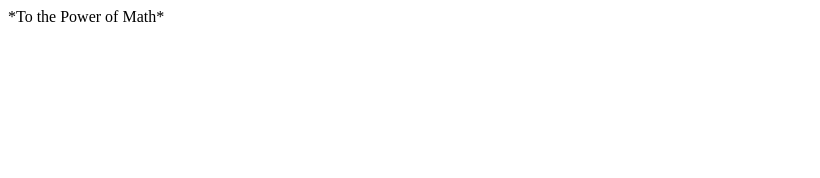
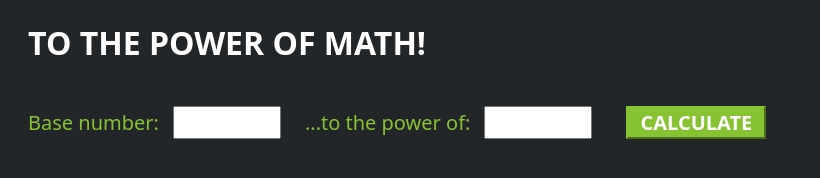
Before and after one commit to Jay-Martinez-Cloud/WebApp, a plain HTML site: page index.html in a window 1280 px wide. Shown: the whole page, without its empty margins (0-820 px from the left). Drawn offline with Linux system fonts and the light colour scheme.

Commit message:
updated index.html with front-end code

```diff
--- a/index.html
+++ b/index.html
@@ -1,12 +1,79 @@
+
 <!DOCTYPE html>
 <html>
-    <head>
-        <meta charset-"UTF-8">
-        <title>Math Power!</title>
-    </head>
-
-    <body>
-        *To the Power of Math*
-
-    </body>
+<head>
+    <meta charset="UTF-8">
+    <title>To the Power of Math!</title>
+    <!-- Styling for the client UI -->
+    <style>
+    h1 {
+        color: #FFFFFF;
+        font-family: system-ui;
+		margin-left: 20px;
+        }
+	body {
+        background-color: #222629;
+        }
+    label {
+        color: #86C232;
+        font-family: system-ui;
+        font-size: 20px;
+        margin-left: 20px;
+		margin-top: 20px;
+        }
+     button {
+        background-color: #86C232;
+		border-color: #86C232;
+		color: #FFFFFF;
+        font-family: system-ui;
+        font-size: 20px;
+		font-weight: bold;
+        margin-left: 30px;
+		margin-top: 20px;
+		width: 140px;
+        }
+	 input {
+        color: #222629;
+        font-family: system-ui;
+        font-size: 20px;
+        margin-left: 10px;
+		margin-top: 20px;
+		width: 100px;
+        }
+    </style>
+    <script>
+        // callAPI function that takes the base and exponent numbers as parameters
+        var callAPI = (base,exponent)=>{
+            // instantiate a headers object
+            var myHeaders = new Headers();
+            // add content type header to object
+            myHeaders.append("Content-Type", "application/json");
+            // using built in JSON utility package turn object to string and store in a variable
+            var raw = JSON.stringify({"base":base,"exponent":exponent});
+            // create a JSON object with parameters for API call and store in a variable
+            var requestOptions = {
+                method: 'POST',
+                headers: myHeaders,
+                body: raw,
+                redirect: 'follow'
+            };
+            // make API call with parameters and use promises to get response
+            fetch("https://c35pr3s5c2.execute-api.us-east-1.amazonaws.com/dev", requestOptions)
+            .then(response => response.text())
+            .then(result => alert(JSON.parse(result).body))
+            .catch(error => console.log('error', error));
+        }
+    </script>
+</head>
+<body>
+    <h1>TO THE POWER OF MATH!</h1>
+	<form>
+        <label>Base number:</label>
+        <input type="text" id="base">
+        <label>...to the power of:</label>
+        <input type="text" id="exponent">
+        <!-- set button onClick method to call function we defined passing input values as parameters -->
+        <button type="button" onclick="callAPI(document.getElementById('base').value,document.getElementById('exponent').value)">CALCULATE</button>
+    </form>
+</body>
 </html>
```
Also changed, not shown: 1 other file.
